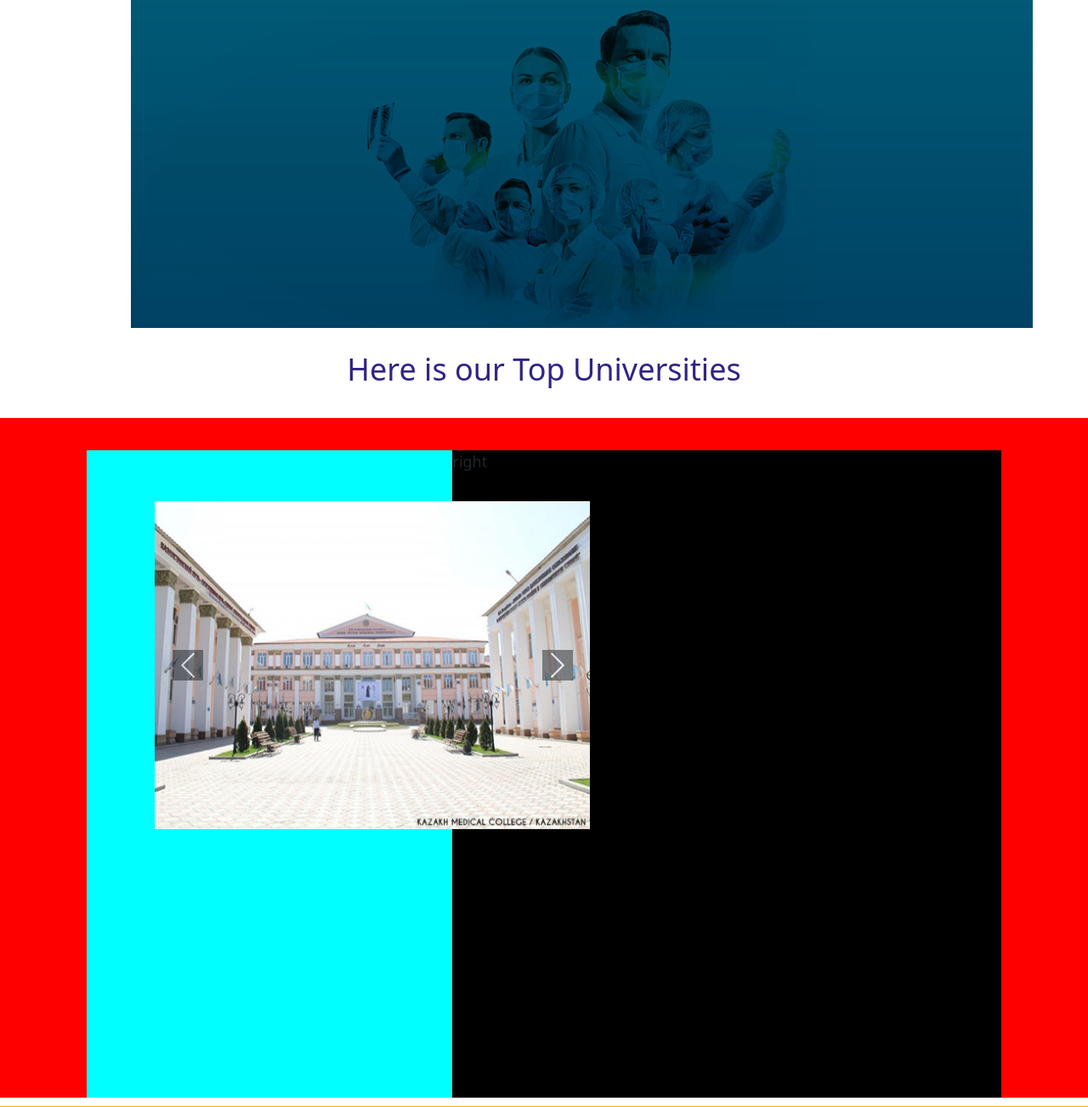
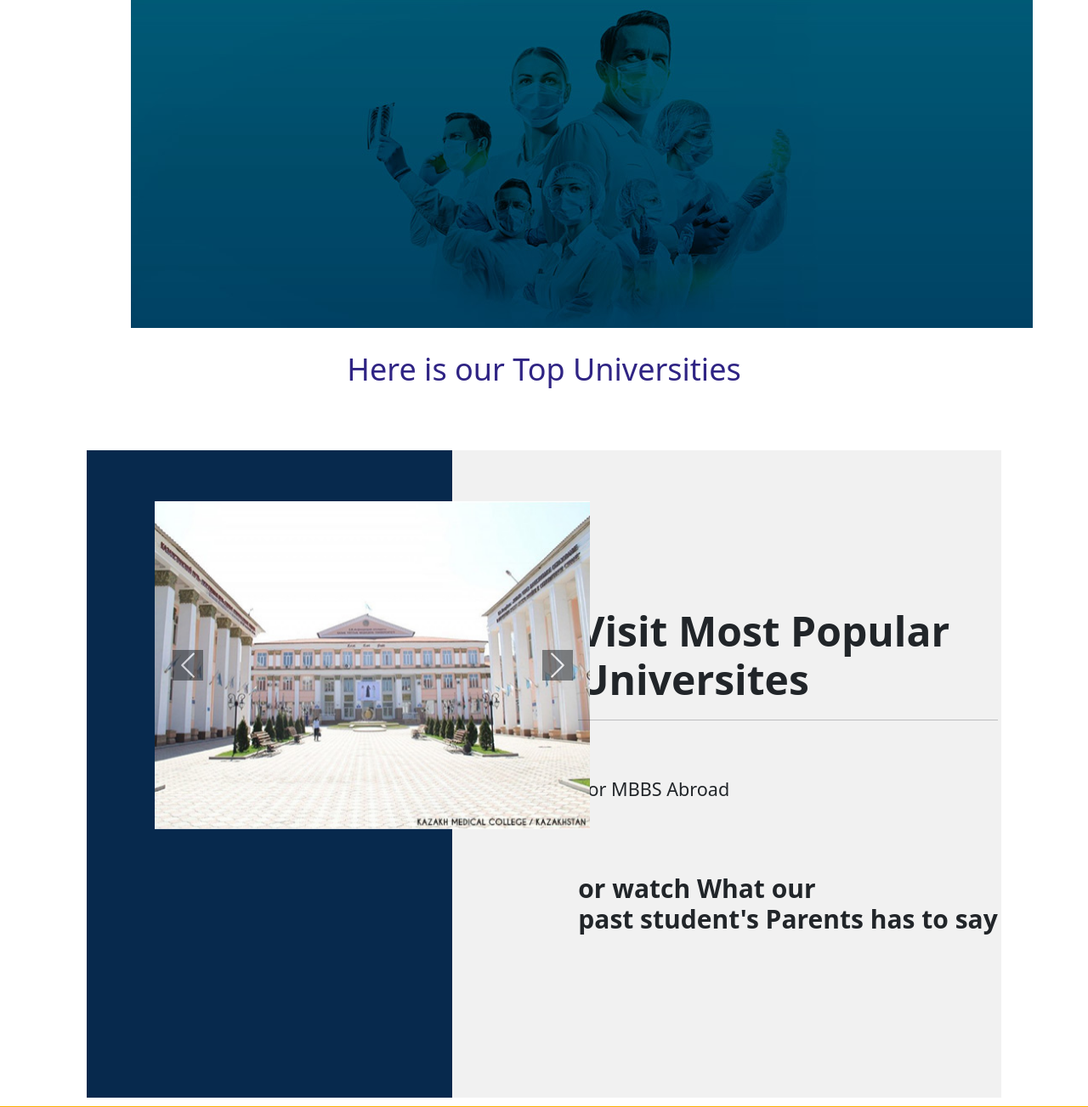
Before and after one commit to UsamaCSjmi/imcconultancy, a PHP site: page /development/home.php in a window 1280 px wide. Shown: the part 1070-2373 px from the top of the page at 85% size. Run offline with PHP 8.4, Linux system fonts and the light colour scheme; data that the repository does not hold is empty; some libraries are stand-ins or nearby versions.

Commit message:
making responsive

```diff
--- a/assets/config.php
+++ b/assets/config.php
@@ -12,9 +12,9 @@
 
 
 // Development Settings Danish
-define('SERVER_PATH',$_SERVER['DOCUMENT_ROOT'].'/imc'); //edit
-define('SITE_PATH','http://localhost/imc'); //edit
-define('BASE_PATH','/imc'); //Edit path after htdocs in xampp
+define('SERVER_PATH',$_SERVER['DOCUMENT_ROOT'].'/imcconultancy'); //edit
+define('SITE_PATH','http://localhost/imcconultancy'); //edit
+define('BASE_PATH','/imcconultancy'); //Edit path after htdocs in xampp
 
 define('DB_NAME', 'imc'); //Edit it
 define('DB_USER', 'root');
--- a/css/Main.css
+++ b/css/Main.css
@@ -46,7 +46,7 @@
 
 
   #visiter_section{
-    background-color: red;
+    /* background-color: red; */
     height: 100vh;
     width: 100vw;
     display: flex;
@@ -55,22 +55,47 @@
   .vleft{
     height: 100%;
     width: 40%;
-    background-color: aqua;
+    background-color: #07294d;
     position: relative;
+  }
+  .vlet_img{
+     /* display: flex; */
+     width: 40vw;
+     margin-left: 80px;
+     margin-top: 60px;
+     position: absolute;
+
+  }
+  .vimg{
+     width: 100%;
   }
   .vright{
     height: 100%;
     width: 60%;
-    background-color: black;
+    background-color: #f1f1f1;
+    display: flex;
+   justify-content: center;
+   align-items: center;
+
   }
- .vlet_img{
-    /* display: flex; */
-    width: 40vw;
-    margin-left: 80px;
-    margin-top: 60px;
-    position: absolute;
+  .vtext {
+    padding-left: 8rem;
+    line-height: 7rem;
+}
+
+ .vright h2{
+  font-weight: 700;
+  font-size: 48px;
 
  }
- .vimg{
-    width: 100%;
+
+ .vright h3{
+  font-weight: 600;
+  font-size: 30px;
+
  }
+ .vright p {
+  font-size: 1.2rem;
+  /* margin-top: 53px; */
+  margin-bottom: 2rem;
+}
--- a/home.php
+++ b/home.php
@@ -95,17 +95,26 @@ include_once("assets/header.php");
             <img class="vimg" src="<?php echo SITE_PATH ?>/home_img/h3.jpg" alt="">
           </div>
         </div>
-      <button class="carousel-control-prev " type="button" data-bs-target="#carouselExampleControlsNoTouching" data-bs-slide="prev">
+        <button class="carousel-control-prev " type="button" data-bs-target="#carouselExampleControlsNoTouching"
+          data-bs-slide="prev">
           <span class="carousel-control-prev-icon bg-dark" aria-hidden="true"></span>
         </button>
-  <button class="carousel-control-next" type="button" data-bs-target="#carouselExampleControlsNoTouching" data-bs-slide="next">
+        <button class="carousel-control-next" type="button" data-bs-target="#carouselExampleControlsNoTouching"
+          data-bs-slide="next">
           <span class="carousel-control-next-icon bg-dark" aria-hidden="true"></span>
         </button>
       </div>
 
     </div>
 
-    <div class="vright">right</div>
+    <div class="vright">
+      <div class="vtext">
+        <h2>Visit Most Popular <br> Universites</h2>
+        <hr>
+        <p>For MBBS Abroad</p>
+        <h3>or watch What our <br> past student's Parents has to say</h3>
+      </div>
+    </div>
   </div>
 
 
```
Also changed, not shown: css/Responsive.css (+56 -14 lines). Lines whose indentation alone changed are shown as unchanged.
